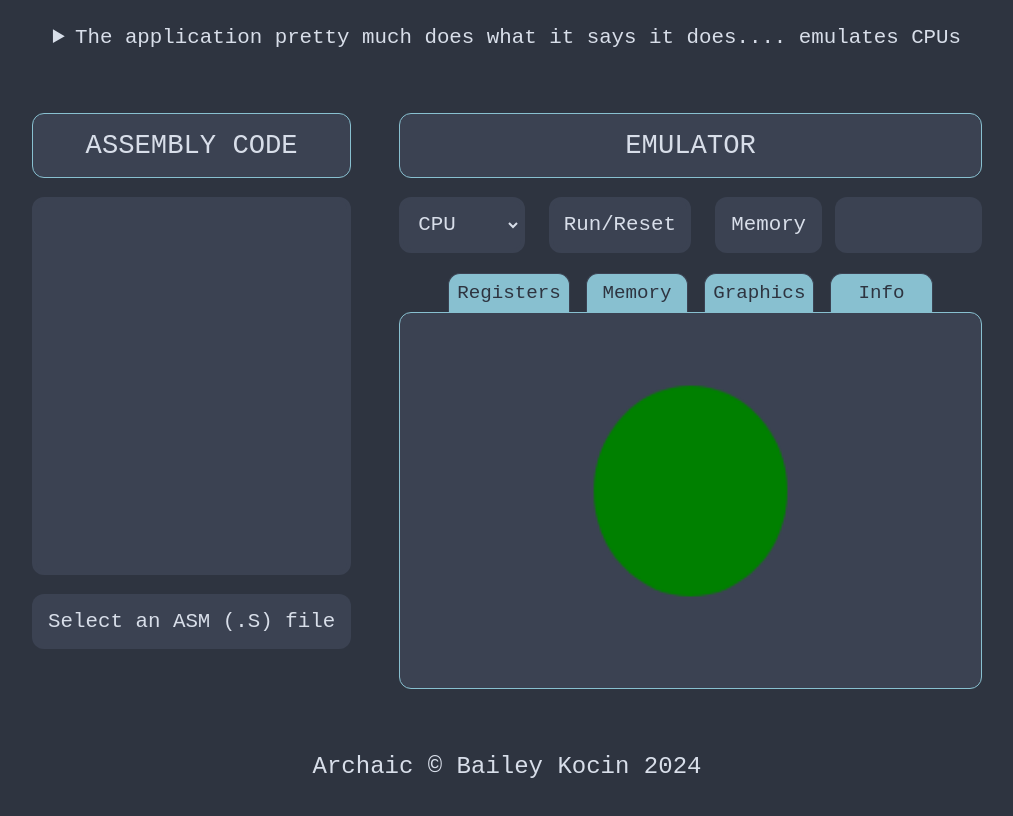
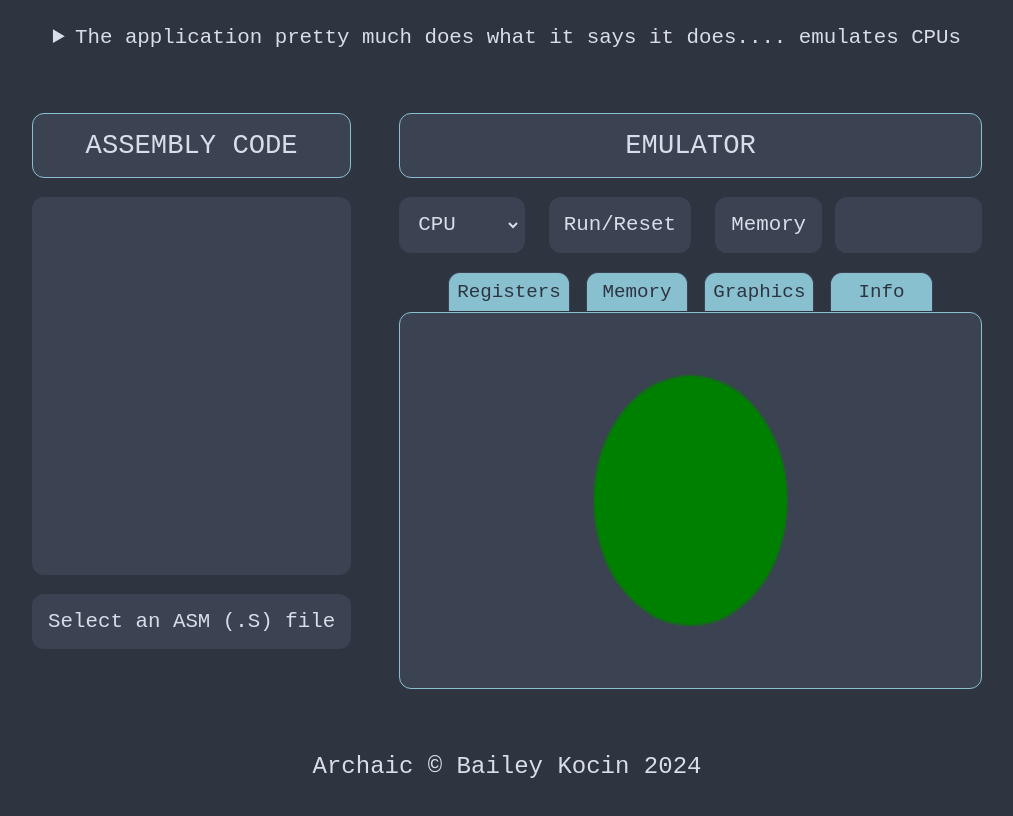
Before and after one commit to mintybayleaf/archaic, a website: page index.html in a window 1280 px wide. Shown: the part 110-926 px from the top of the page, without its empty margins (133-1146 px from the left). Drawn offline with Linux system fonts and the light colour scheme; a web font is replaced by a local one.

Commit message:
change the way I position the element

```diff
--- a/styles/main.css
+++ b/styles/main.css
@@ -210,31 +210,20 @@ label {
 #display {
     width: 100%;
     height: 100%;
-    background-color: var(--secondary-color);
-    border-radius: 12px;
-    border: 1px solid var(--tertiary-color);
     position: relative;
-
-    display: grid;
-    grid-template-rows: fit-content(3vh) auto;
-    row-gap: 0.5rem;
-    margin-top: 40px;
 }
 
-#display ul {
+ #display ul {
     margin: 0;
     list-style: none;
     display: flex;
     flex-flow: row nowrap;
     gap: 1rem;
     justify-content: center;
-    /*grid-template-columns: auto;*/
-    /*grid-auto-flow: column dense;*/
-    /*column-gap: 1rem;*/
     position: absolute;
-    padding: 0;
-    top: -40px;
-    width: 100%;
+    padding: 0 1rem;
+     width: 100%;
+
 }
 
 #display li {
@@ -255,12 +244,19 @@ label {
     cursor: pointer;
     background-color: var(--secondary-color);
     color: var(--tertiary-color);
+    border-bottom: 1px solid var(--secondary-color);
+    z-index: 1000;
 }
 
 #renderers {
     width: 100%;
     height: 100%;
-    margin-top: 20px;
+    background-color: var(--secondary-color);
+    border-radius: 12px;
+    border: 1px solid var(--tertiary-color);
+    position: absolute;
+    top: 40px;
+
 }
 
 #registers, #memory, #graphics, #info {
```
Also changed, not shown: index.html (+1 -1 lines).
